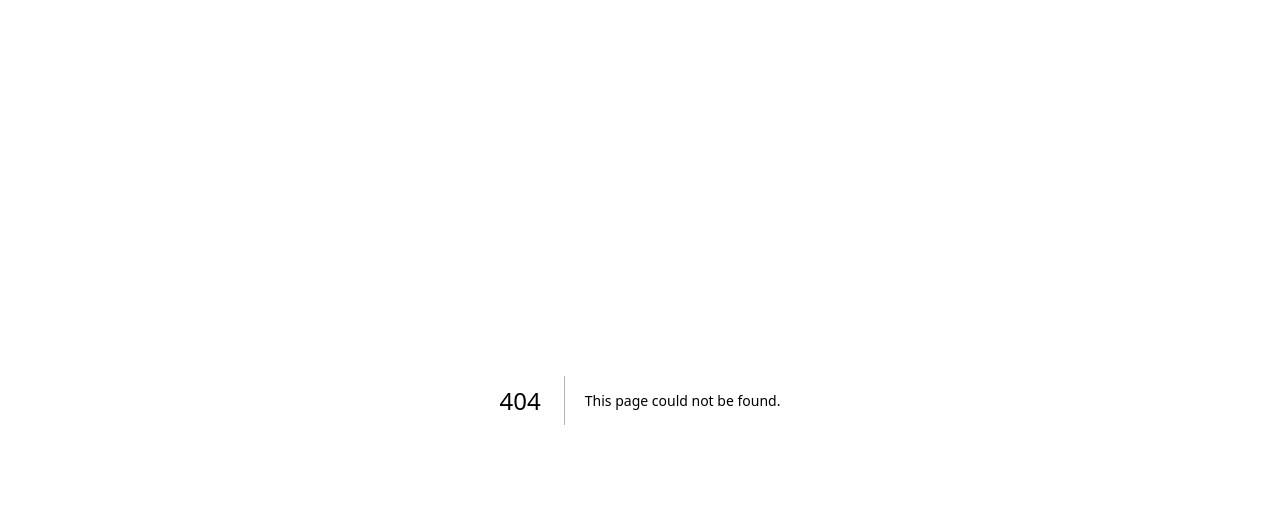
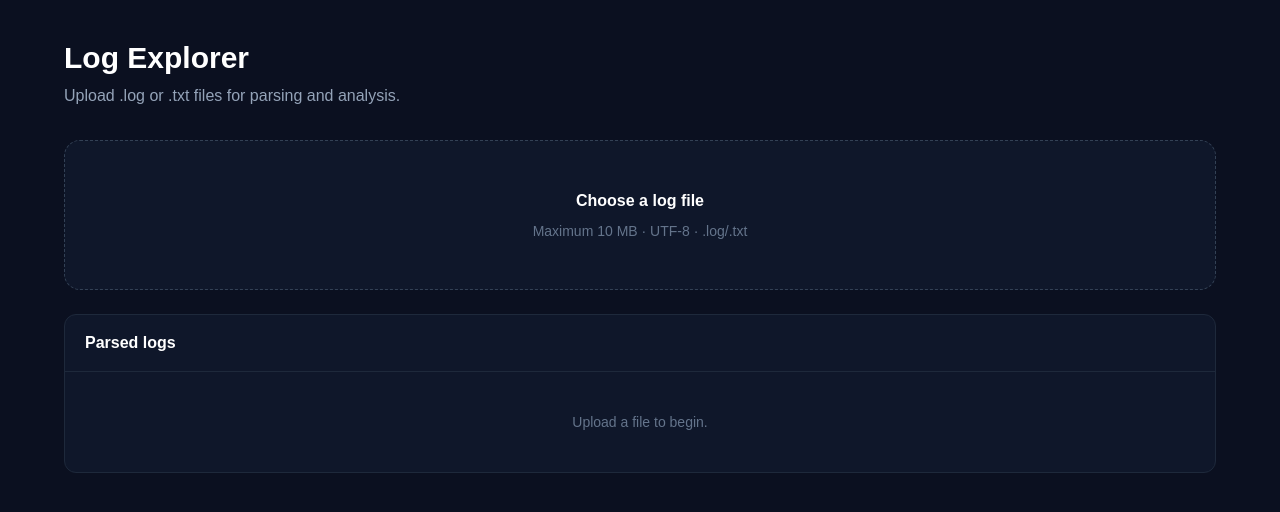
Before and after one commit to swapprojact-cmd/ai-cloud-log-analyzer, a Next.js app in the folder frontend/: page /logs in a window 1280 px wide. Before the commit this address had no page. Shown: the top 512 px of the page. Built offline with nearby package versions, Linux system fonts and the light colour scheme.

Commit message:
feat: add log explorer page

```diff
--- /dev/null
+++ b/frontend/app/logs/page.tsx
@@ -0,0 +1,21 @@
+"use client";
+
+import { useState } from "react";
+
+export default function LogsPage() {
+  const [file, setFile] = useState<File | null>(null);
+  return (
+    <main className="min-h-screen px-6 py-10">
+      <div className="mx-auto max-w-6xl">
+        <h1 className="text-3xl font-bold text-white">Log Explorer</h1>
+        <p className="mt-2 text-slate-400">Upload .log or .txt files for parsing and analysis.</p>
+        <label className="mt-8 flex cursor-pointer flex-col items-center justify-center rounded-2xl border border-dashed border-slate-700 bg-slate-900 p-12 text-center">
+          <span className="font-semibold text-white">{file ? file.name : "Choose a log file"}</span>
+          <span className="mt-2 text-sm text-slate-500">Maximum 10 MB · UTF-8 · .log/.txt</span>
+          <input className="hidden" type="file" accept=".log,.txt,text/plain" onChange={(event) => setFile(event.target.files?.[0] ?? null)} />
+        </label>
+        <div className="mt-6 overflow-hidden rounded-xl border border-slate-800 bg-slate-900"><div className="border-b border-slate-800 px-5 py-4 font-semibold text-white">Parsed logs</div><div className="p-10 text-center text-sm text-slate-500">Upload a file to begin.</div></div>
+      </div>
+    </main>
+  );
+}
```
